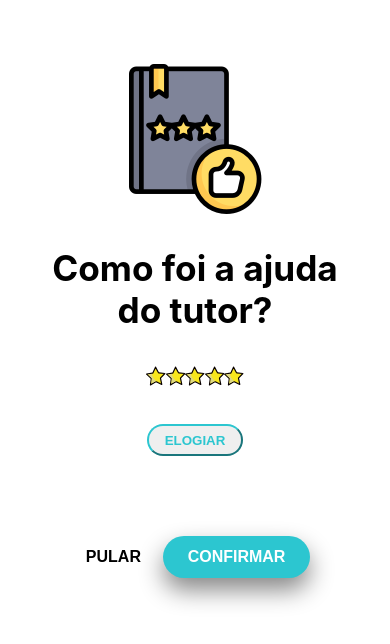
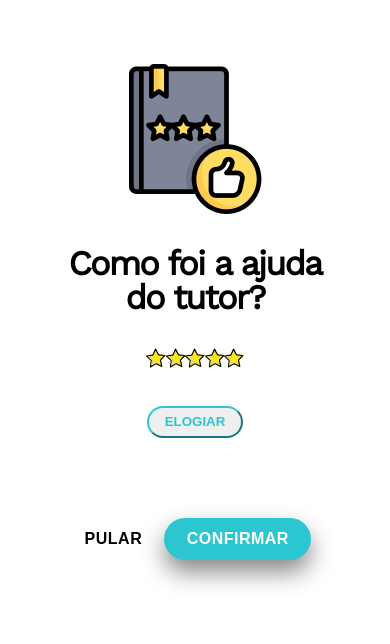
Before and after one commit to karsevar/TutorMundi-Technical-Interview, a React (Create React App) app: page / in a window 390 px wide. Shown: the top 644 px of the page. Built offline with nearby package versions, Linux system fonts and the light colour scheme.

Commit message:
selection box all responsive according to specifications. WIP: tutor header responsivity

```diff
--- a/src/components/elogiarComponent/ElogiarComponent.js
+++ b/src/components/elogiarComponent/ElogiarComponent.js
@@ -14,7 +14,6 @@ function ElogiarComponent(props) {
     compliment5: false
   });
   const handleClick = event => {
-    console.log("elogiar btn is clicked");
     setElogiarToggle(true);
     event.stopPropagation();
   };
--- a/src/components/elogiarComponent/elogiarComponent.scss
+++ b/src/components/elogiarComponent/elogiarComponent.scss
@@ -20,6 +20,11 @@
       color: #2cc6d0;
       border-width: 2px;
       font-weight: 600;
+      font-stretch: normal;
+      font-style: normal;
+      line-height: 1.5;
+      letter-spacing: normal;
+      color: #2cc6d0;
     }
 
     .elogiar-btn:hover {
@@ -40,20 +45,29 @@
 
     .pular-btn {
       margin-right: 1rem;
-      font-size: 1rem;
-      font-weight: 700;
       background: none;
       border: none;
+      font-size: 16px;
+      font-weight: 600;
+      font-stretch: normal;
+      font-style: normal;
+      line-height: 1.5;
+      letter-spacing: 0.5px;
+      color: #000000;
     }
 
     .confirmar-btn {
-      font-size: 1rem;
-      font-weight: 700;
+      font-size: 16px;
+      font-weight: 600;
+      font-stretch: normal;
+      font-style: normal;
+      line-height: 1.5;
+      letter-spacing: 0.5px;
+      color: #ffffff;
       background: #2cc6d0;
-      color: white;
       width: 9.2rem;
       height: 2.6rem;
-      border-radius: 2rem;
+      border-radius: 100px;
       border: none;
       box-shadow: 0px 12px 25px #888888;
     }
--- a/src/components/headerTutor/headerTutor.scss
+++ b/src/components/headerTutor/headerTutor.scss
@@ -6,7 +6,14 @@
 
   .header-text-container {
     h2 {
-      font-size: 2.2rem;
+      font-size: 34px;
+      font-weight: 600;
+      font-stretch: normal;
+      font-style: normal;
+      line-height: 1;
+      letter-spacing: -1.77px;
+      text-align: center;
+      color: #000000;
     }
   }
 
--- a/src/components/reviewComponent/ReviewComponent.js
+++ b/src/components/reviewComponent/ReviewComponent.js
@@ -53,7 +53,7 @@ function ReviewComponent(props) {
             <p>Se adapta a necessidade</p>
           </div>
           <div
-            className={`select-box ${
+            className={`select-box check-sheet-box ${
               props.review["compliment4"] ? "selected" : ""
             }`}
             onClick={event =>
--- a/src/components/reviewComponent/reviewComponent.scss
+++ b/src/components/reviewComponent/reviewComponent.scss
@@ -5,6 +5,7 @@
     display: flex;
     flex-direction: column;
     align-items: flex-start;
+
     .selections {
       display: flex;
       justify-content: flex-start;
@@ -47,6 +48,28 @@
     }
   }
 
+  @media (max-width: 500px) {
+    .selections-container {
+      margin-right: -5rem;
+      .selections {
+        margin-right: 1rem;
+        width: 400px;
+        overflow-x: auto;
+
+        .select-box {
+          width: 6.2rem;
+          height: 7.8rem;
+          padding: 0.5rem 1rem;
+        }
+
+        .check-sheet-box {
+          padding-right: 2rem;
+          padding-left: 2rem;
+        }
+      }
+    }
+  }
+
   .text-container {
     display: flex;
     flex-direction: column;
@@ -54,14 +77,20 @@
 
     .elogiar-comment-box {
       outline: none;
-      width: 87%;
-      height: 9rem;
-      border: 2px solid #cccccc;
-      border-radius: 5px;
-      padding: 1.2rem 2rem;
+      width: 90%;
+      height: 115px;
+      border-radius: 4px;
+      border: solid 2px rgba(0, 0, 0, 0.1);
+      padding: 1.2rem 1.2rem;
       resize: none;
       font-size: 1rem;
-      color: #cccccc;
+      //opacity: 0.1;
+      font-weight: normal;
+      font-stretch: normal;
+      font-style: normal;
+      line-height: 1.38;
+      letter-spacing: -0.2px;
+      color: #000000;
     }
   }
 }
--- a/src/index.css
+++ b/src/index.css
@@ -1,13 +1,14 @@
+@import url("https://fonts.googleapis.com/css?family=Work+Sans&display=swap");
+
 body {
   margin: 0;
-  font-family: -apple-system, BlinkMacSystemFont, 'Segoe UI', 'Roboto', 'Oxygen',
-    'Ubuntu', 'Cantarell', 'Fira Sans', 'Droid Sans', 'Helvetica Neue',
-    sans-serif;
+  font-family: "Work Sans", "Segoe UI", "Roboto", "Oxygen", "Ubuntu",
+    "Cantarell", "Fira Sans", "Droid Sans", "Helvetica Neue", sans-serif;
   -webkit-font-smoothing: antialiased;
   -moz-osx-font-smoothing: grayscale;
 }
 
 code {
-  font-family: source-code-pro, Menlo, Monaco, Consolas, 'Courier New',
+  font-family: source-code-pro, Menlo, Monaco, Consolas, "Courier New",
     monospace;
 }
```
